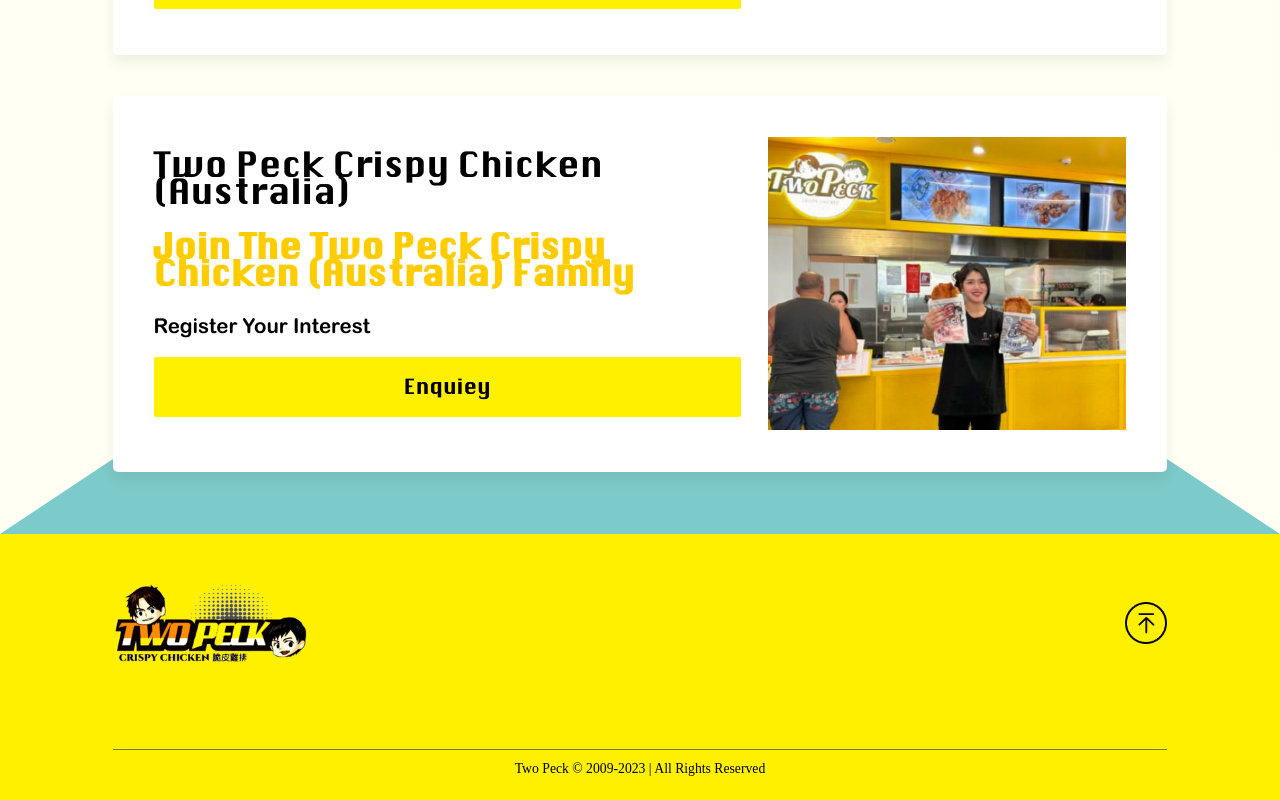
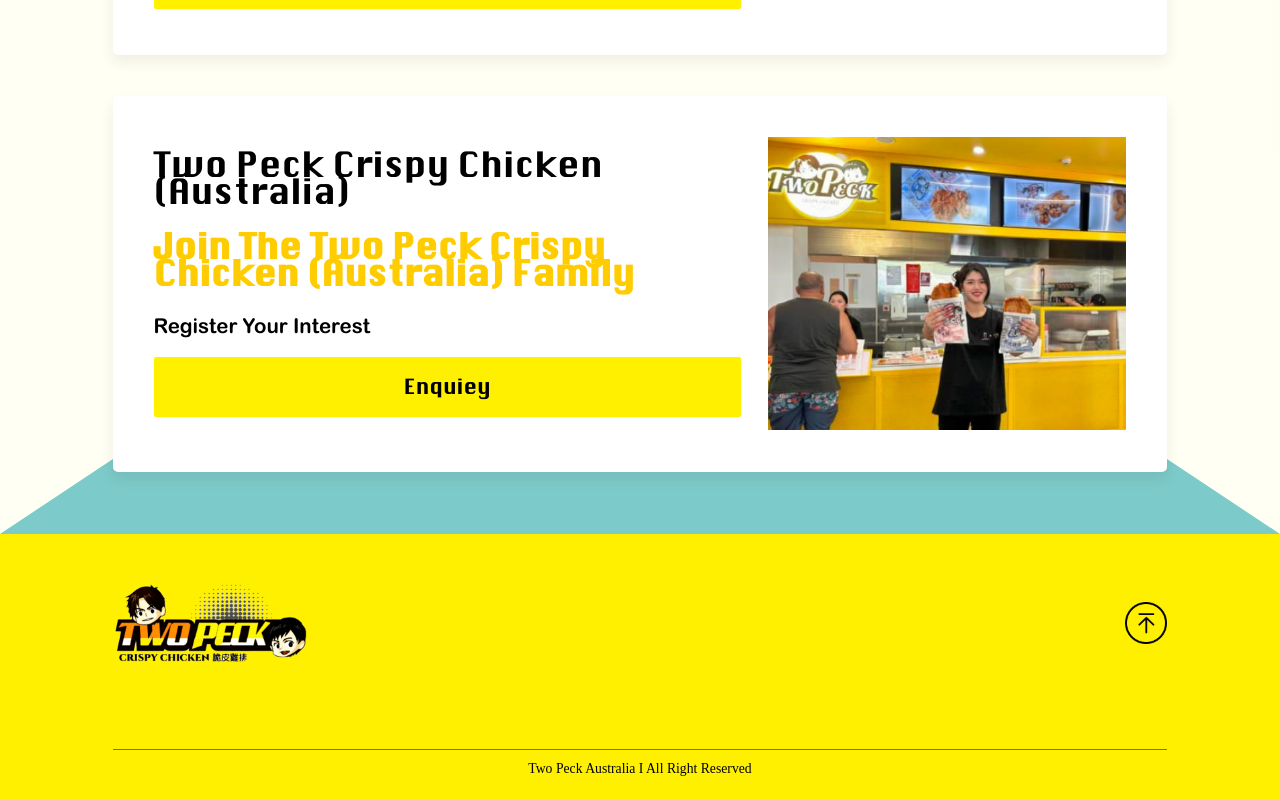
Before and after one commit to tappmarket/demo, a Vue app: page / in a window 1280 px wide. Shown: the part 6707-7507 px from the top of the page. Built offline with nearby package versions, Linux system fonts and the light colour scheme.

Commit message:
page footer

```diff
--- a/src/components/PageFooter.vue
+++ b/src/components/PageFooter.vue
@@ -37,7 +37,7 @@
     <div class="open-time">
 
       <div class="footer-bottom">
-        <div class="filings">Two Peck © 2009-2023 | All Rights Reserved</div>
+        <div class="filings">Two Peck Australia I All Right Reserved</div>
       </div>
     </div>
   </footer>
```
